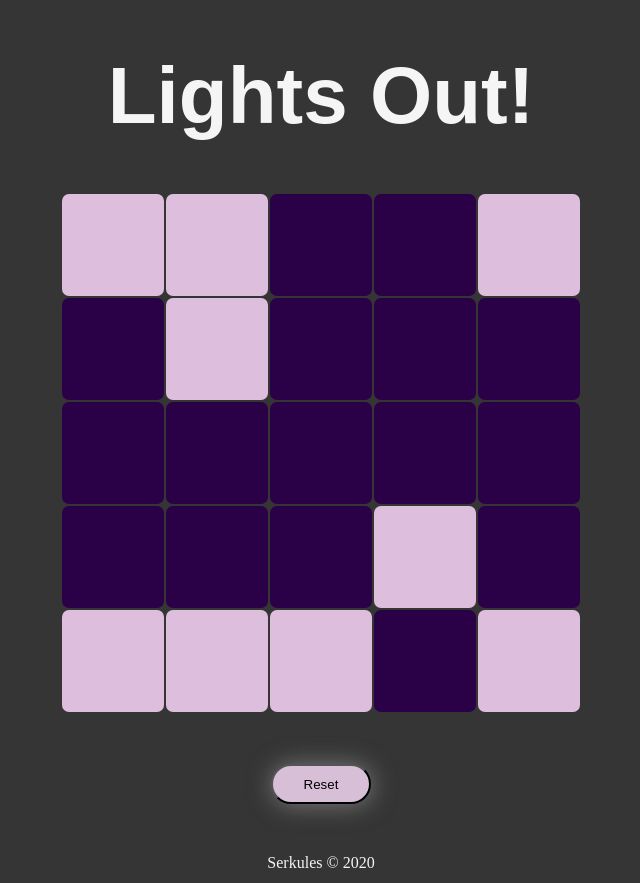
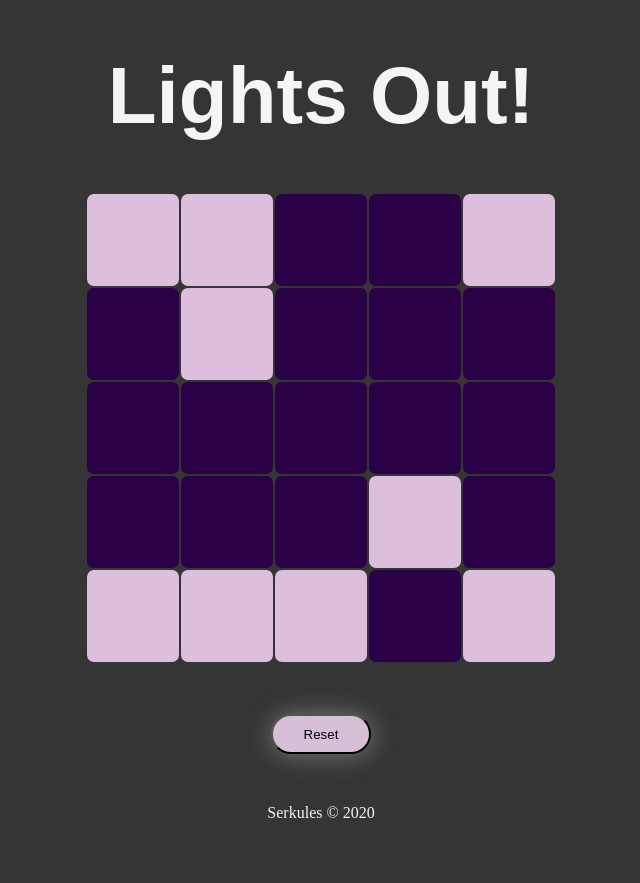
Before and after one commit to DruSerkes/lights-out, a React (Create React App) app: page / in a window 1280 px wide. Shown: the whole page, without its empty margins (319-959 px from the left). After the commit the page ends 833 px from the top, so only its background shows below. Built offline with nearby package versions, Linux system fonts and the light colour scheme; the HTML template or start-up script is replaced by a standard one.

Commit message:
add cell media query

```diff
--- a/src/Cell.css
+++ b/src/Cell.css
@@ -1,6 +1,6 @@
 .Cell {
-	height: 100px;
-	width: 100px;
+	height: 90px;
+	width: 90px;
 	background-color: rgb(42, 0, 71);
 	cursor: pointer;
 	border-radius: 7px;
@@ -11,13 +11,23 @@
 	background-color: rgb(221, 191, 221);
 }
 
-@media only screen and (max-width: 400px) {
+@media only screen and (max-width: 1050px) {
 	.Cell {
-		height: 60px;
-		width: 60px;
-		border-radius: 7px;
+		height: 80px;
+		width: 80px;
 	}
 	.Cell-lit {
 		background-color: rgb(221, 191, 221);
 	}
 }
+
+/*  Phones */
+@media only screen and (max-width: 400px) {
+	.Cell {
+		height: 60px;
+		width: 60px;
+	}
+	.Cell-lit {
+		background-color: rgb(221, 191, 221);
+	}
+}
```
